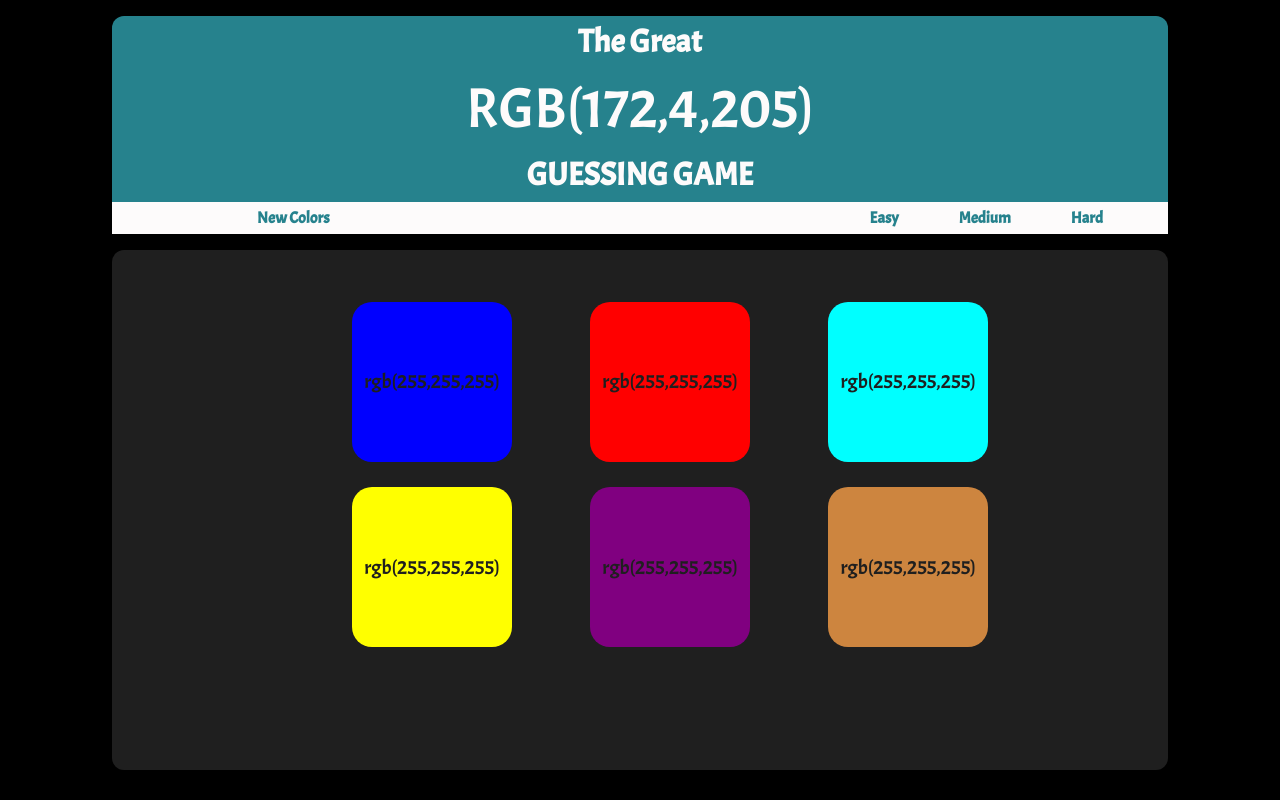
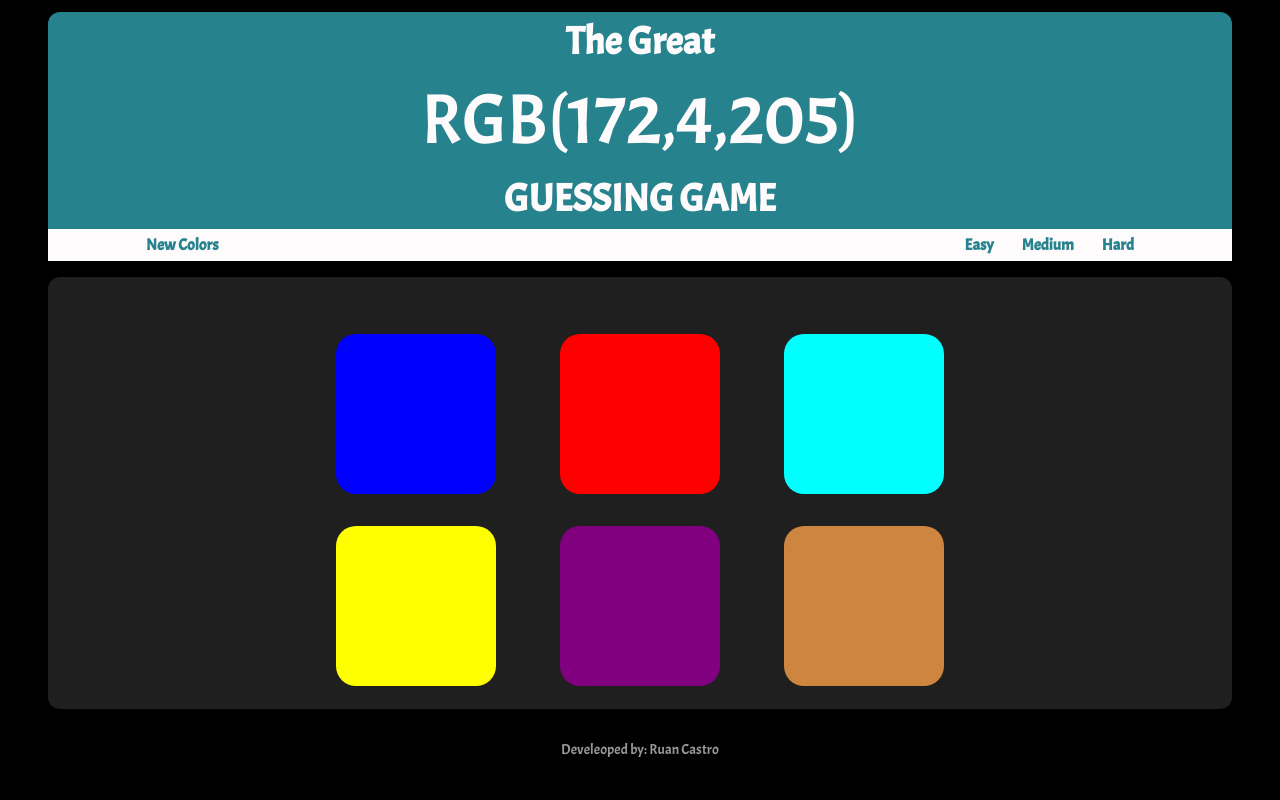
Before and after one commit to ruancastro/desafios_javascript_frontend, a plain HTML site: page Desafio 2 - Jogo das cores/index.html in a window 1280 px wide. Drawn offline with Linux system fonts and the light colour scheme.

Commit message:
layout responsivo finalizado

```diff
--- a/Desafio 2 - Jogo das cores/assets/css/cabecalho/cabecalho.css
+++ b/Desafio 2 - Jogo das cores/assets/css/cabecalho/cabecalho.css
@@ -6,13 +6,54 @@
  }
 
  .cabecalho__title--1,.cabecalho__title--2{
-     font-size: 2rem;
+     /* font-size: 2rem; */
      padding: .5rem;
  }
 
 
  .cabecalho__monitor{
-     font-size: 3.5rem;
+     /* font-size: 3.5rem; */
      font-weight: 500;
      margin: .5rem;
  }
+
+ @media screen and (min-width: 340px){
+    .cabecalho{
+        margin-top: .75rem;
+    }
+
+    .cabecalho__title--1,.cabecalho__title--2{
+        font-size: 1.5rem;
+    }
+
+    .cabecalho__monitor{
+        font-size: 2.5rem;
+    }
+ }
+
+
+@media screen and (min-width: 778px){
+
+    .cabecalho__title--1,.cabecalho__title--2{
+        font-size: 1.8rem;
+    }
+
+    .cabecalho__monitor{
+        font-size: 3.3rem;
+    }
+
+}
+
+@media screen and (min-width: 940px){
+
+}
+
+@media screen and (min-width: 1100px){
+    .cabecalho__title--1,.cabecalho__title--2{
+        font-size: 2.4rem;
+    }
+
+    .cabecalho__monitor{
+        font-size: 4.4rem;
+    }
+}
--- a/Desafio 2 - Jogo das cores/assets/css/main/main.css
+++ b/Desafio 2 - Jogo das cores/assets/css/main/main.css
@@ -6,17 +6,19 @@
     align-items: center;
     display: flex;
     justify-content: center;
-    height: calc(100vh - 280px);
+    /* height: calc(100vh - 320px); */
 }
 
 .listaDeCores{
     color: #1f1f1f;
     display: grid;
-    grid-template-columns: 33% 33% 33%;
-    grid-template-rows: 33% 33% 33%;
+    /* grid-template-columns: 33% 33% 33%;
+    grid-template-rows: 33% 33% 33%; */
 
-    row-gap: 3rem;
-    column-gap: 3rem;
+
+
+    /* row-gap: 3rem;
+    column-gap: 3rem; */
 
 }
 
@@ -26,13 +28,13 @@
     display: flex;
     font-size: 1.25rem;
     justify-content: center;
-    width: 10rem;
-    height: 10rem;
+
 
 }
 
 .cor__0{
     background-color: blue;
+
 }
 
 .cor__1{
@@ -54,3 +56,133 @@
 .cor__5{
     background-color: peru;
 }
+
+
+@media screen and (min-width: 340px){
+    .cor__0{
+        grid-column-start: 1;
+        grid-column-end: 1;
+        grid-row-start: 1;
+        grid-row-end: 1;
+    }
+
+    .cor__1{
+        grid-column-start: 2;
+        grid-column-end: 2;
+        grid-row-start: 1;
+        grid-row-end: 1;
+    }
+
+    .listaDeCores{
+        margin-top: 8rem;
+        row-gap: 2rem;
+        column-gap: 2rem;
+        /* grid-template-rows: 33.33% 33.33% 33.33%;
+        grid-template-columns: 40% */
+    }
+    .containerDaCor{
+        width: 7rem;
+        height: 7rem;
+    }
+
+    .main__container{
+        height: calc(100vh - 350px);
+    }
+
+    .main{
+        margin-top: .7rem;
+        height: calc(75vh);
+    }
+}
+
+@media screen and (min-width: 550px){
+   .listaDeCores{
+    column-gap: 4rem;
+   }
+}
+
+@media screen and (min-width: 778px){
+    .cor__0{
+        grid-column-start: 1;
+        grid-column-end: 1;
+        grid-row-start: 1;
+        grid-row-end: 1;
+    }
+
+    .cor__1{
+        grid-column-start: 2;
+        grid-column-end: 2;
+        grid-row-start: 1;
+        grid-row-end: 1;
+    }
+
+    .cor__2{
+        grid-column-start: 3;
+        grid-column-end: 3;
+        grid-row-start: 1;
+        grid-row-end: 1;
+    }
+
+    .cor__3{
+        grid-column-start: 1;
+        grid-column-end: 1;
+        grid-row-start: 2;
+        grid-row-end: 2;
+    }
+
+    .cor__4{
+        grid-column-start: 2;
+        grid-column-end: 2;
+        grid-row-start: 2;
+        grid-row-end: 2;
+    }
+
+    .cor__5{
+        grid-column-start: 3;
+        grid-column-end: 3;
+        grid-row-start: 2;
+        grid-row-end: 2;
+    }
+
+    .containerDaCor{
+        width: 7.85rem;
+        height: 7.85rem;
+    }
+
+    .listaDeCores{
+        margin-top: 1rem;
+    }
+
+    .main {
+        height: calc(56vh);
+    }
+
+}
+
+@media screen and (min-width: 940px){
+    .containerDaCor{
+        width: 9rem;
+        height: 9rem;
+    }
+
+    .listaDeCores{
+        margin-top: 3rem;
+    }
+
+    .main {
+        height: calc(54vh);
+    }
+
+}
+
+@media screen and (min-width: 1100px){
+    .containerDaCor{
+        width: 10rem;
+        height: 10rem;
+    }
+
+    .listaDeCores{
+        margin-top: 1rem;
+    }
+
+}
--- a/Desafio 2 - Jogo das cores/assets/css/menu/botaoMenu.css
+++ b/Desafio 2 - Jogo das cores/assets/css/menu/botaoMenu.css
@@ -36,3 +36,46 @@
     background-color: rgb(38,130,141);
     color:  #fdfbfb;
 }
+
+@media screen and (min-width: 340px){
+    .menu__botao:nth-child(1){
+        margin-left: 0rem;
+    }
+
+    .menu__botao:nth-child(2){
+        margin-left: 10%
+    }
+
+    .menu__botao:nth-child(3){
+        margin-left: 1rem;
+    }
+
+    .menu__botao:nth-child(4){
+        margin-left: 1rem;
+    }
+}
+
+
+
+@media screen and (min-width: 778px){
+    .menu__botao:nth-child(1){
+        margin-left: 0rem;
+    }
+
+    .menu__botao:nth-child(2){
+        margin-left: 55%
+    }
+
+}
+
+@media screen and (min-width: 940px){
+
+}
+
+@media screen and (min-width: 1100px){
+
+    .menu__botao:nth-child(2){
+        margin-left: 62%;
+    }
+
+}
--- a/Desafio 2 - Jogo das cores/assets/css/menu/menu.css
+++ b/Desafio 2 - Jogo das cores/assets/css/menu/menu.css
@@ -1,6 +1,7 @@
 .menu{
     background-color: #fdfbfb;
     height: 2rem;
+    width: 100%;
 }
 
 .menu__lista{
@@ -9,3 +10,23 @@
     align-items: center;
     height: 2rem;
 }
+
+@media screen and (min-width: 340px){
+
+}
+
+@media screen and (min-width: 550px){
+
+}
+
+@media screen and (min-width: 778px){
+
+}
+
+@media screen and (min-width: 940px){
+
+}
+
+@media screen and (min-width: 1100px){
+
+}
--- a/Desafio 2 - Jogo das cores/assets/css/style.css
+++ b/Desafio 2 - Jogo das cores/assets/css/style.css
@@ -1,12 +1,52 @@
+.container{
+    /* margin: 1rem 7rem;
+    border-radius: 12px; */
+}
 
 body{
     background-color: black;
-    /* font-family: 'Montserrat', sans-serif; */
     font-family: 'Acme', sans-serif;
 }
 
+.footer{
+    align-items: center;
+    color: rgba(253,253,251,0.6);
+    display: flex;
+    height: 2rem;
+    justify-content: center;
+    font-weight: 100;
 
-.container{
-    margin: 1rem 7rem;
-    border-radius: 12px;
 }
+
+@media screen and (min-width: 340px){
+    .container{
+        margin: 0 .5rem;
+        border-radius: 8px;
+    }
+
+    .footer{
+        height: 1rem;
+        font-size: .75rem;
+    }
+}
+
+
+@media screen and (min-width: 778px){
+    .footer{
+        font-size: .8rem;
+    }
+}
+
+@media screen and (min-width: 940px){
+    .container{
+        margin: 1rem 3rem;
+        border-radius: 12px;
+    }
+}
+
+@media screen and (min-width: 1100px){
+    .footer{
+        margin-top: 2rem;
+        font-size: .9rem;
+    }
+}
--- a/Desafio 2 - Jogo das cores/index.html
+++ b/Desafio 2 - Jogo das cores/index.html
@@ -31,7 +31,7 @@
         <h2 class="cabecalho__title--1">The Great</h2>
         <h1 class="cabecalho__monitor">RGB(172,4,205)</h1>
         <h2 class="cabecalho__title--2">GUESSING GAME</h2>
-        <nav class="menu">
+        <nav class="menu ">
             <ul class="menu__lista ">
                 <button class="menu__botao generate" onclick="Randomize_colors()"><li class="menu_itens">New Colors</li></button>
                 <button class="menu__botao" value="easy" onclick="get_level(value)"><li class="menu_itens">Easy</li></button>
@@ -44,17 +44,21 @@
     <main class="main container">
         <div class="main__container">
             <ul class="listaDeCores">
-                <li class="containerDaCor cor__0"  value = "0" onclick="guess(value)">rgb(255,255,255)</li>
-                <li class="containerDaCor cor__1"  value = "1" onclick="guess(value)">rgb(255,255,255)</li>
-                <li class="containerDaCor cor__2"  value = "2" onclick="guess(value)">rgb(255,255,255)</li>
-                <li class="containerDaCor cor__3"  value = "3" onclick="guess(value)">rgb(255,255,255)</li>
-                <li class="containerDaCor cor__4"  value = "4" onclick="guess(value)">rgb(255,255,255)</li>
-                <li class="containerDaCor cor__5"  value = "5" onclick="guess(value)">rgb(255,255,255)</li>
+                <li class="containerDaCor cor__0"  value = "0" onclick="guess(value)"></li>
+                <li class="containerDaCor cor__1"  value = "1" onclick="guess(value)"></li>
+                <li class="containerDaCor cor__2"  value = "2" onclick="guess(value)"></li>
+                <li class="containerDaCor cor__3"  value = "3" onclick="guess(value)"></li>
+                <li class="containerDaCor cor__4"  value = "4" onclick="guess(value)"></li>
+                <li class="containerDaCor cor__5"  value = "5" onclick="guess(value)"></li>
             </ul>
 
         </div>
     </main>
 
+    <footer class="footer container">
+        Develeoped by: Ruan Castro
+    </footer>
+
 
     <script src="app.js"></script>
 </body>
```
Also changed, not shown: Desafio 2 - Jogo das cores/assets/images/modelo_desktop.jpeg (added).
